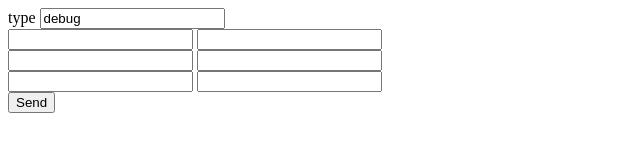
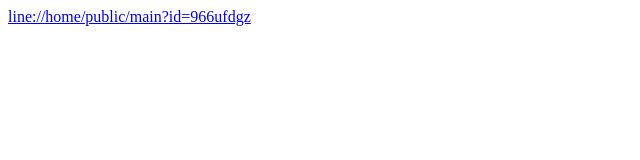
Before and after one commit to Xi-Plus/test, a website: page index.html in a window 1280 px wide. Shown: the whole page, without its empty margins (0-640 px from the left). Drawn offline with Linux system fonts and the light colour scheme.

Commit message:
Update index.html

```diff
--- a/index.html
+++ b/index.html
@@ -1,35 +1,5 @@
 <html>
-
-<head>
-	<!-- Global site tag (gtag.js) - Google Analytics -->
-	<script async src="https://www.googletagmanager.com/gtag/js?id=G-WEWPSCDTDW"></script>
-	<script>
-		window.dataLayer = window.dataLayer || [];
-		function gtag() { dataLayer.push(arguments); }
-		gtag('js', new Date());
-
-		gtag('config', 'G-WEWPSCDTDW');
-	</script>
-
-	<script>
-		function send() {
-			var args = {};
-			for (let i = 1; i <= 3; i++) {
-				if (document.getElementById('arg' + i).value && document.getElementById('val' + i).value) {
-					args[document.getElementById('arg' + i).value] = document.getElementById('val' + i).value
-				}
-			}
-			gtag('event', document.getElementById('type').value, args);
-		}
-	</script>
-</head>
-
-<body>
-	type <input id="type" value="debug"><br>
-	<input id="arg1" value=""> <input id="val1" value=""><br>
-	<input id="arg2" value=""> <input id="val2" value=""><br>
-	<input id="arg3" value=""> <input id="val3" value=""><br>
-	<button onclick="send()">Send</button>
+	<a href="line://home/public/main?id=966ufdgz">line://home/public/main?id=966ufdgz</a>
 </body>
 
 </html>
```
